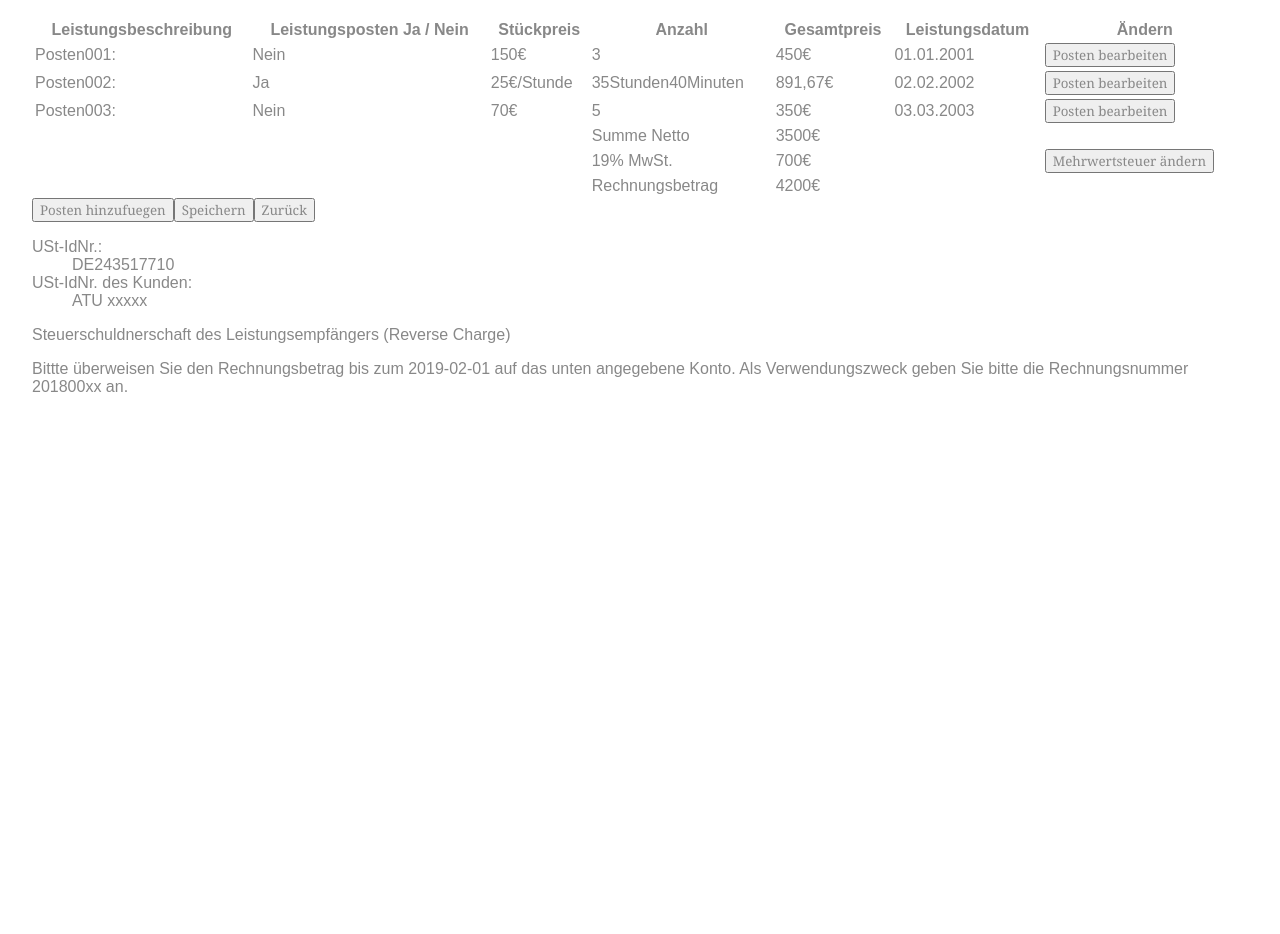
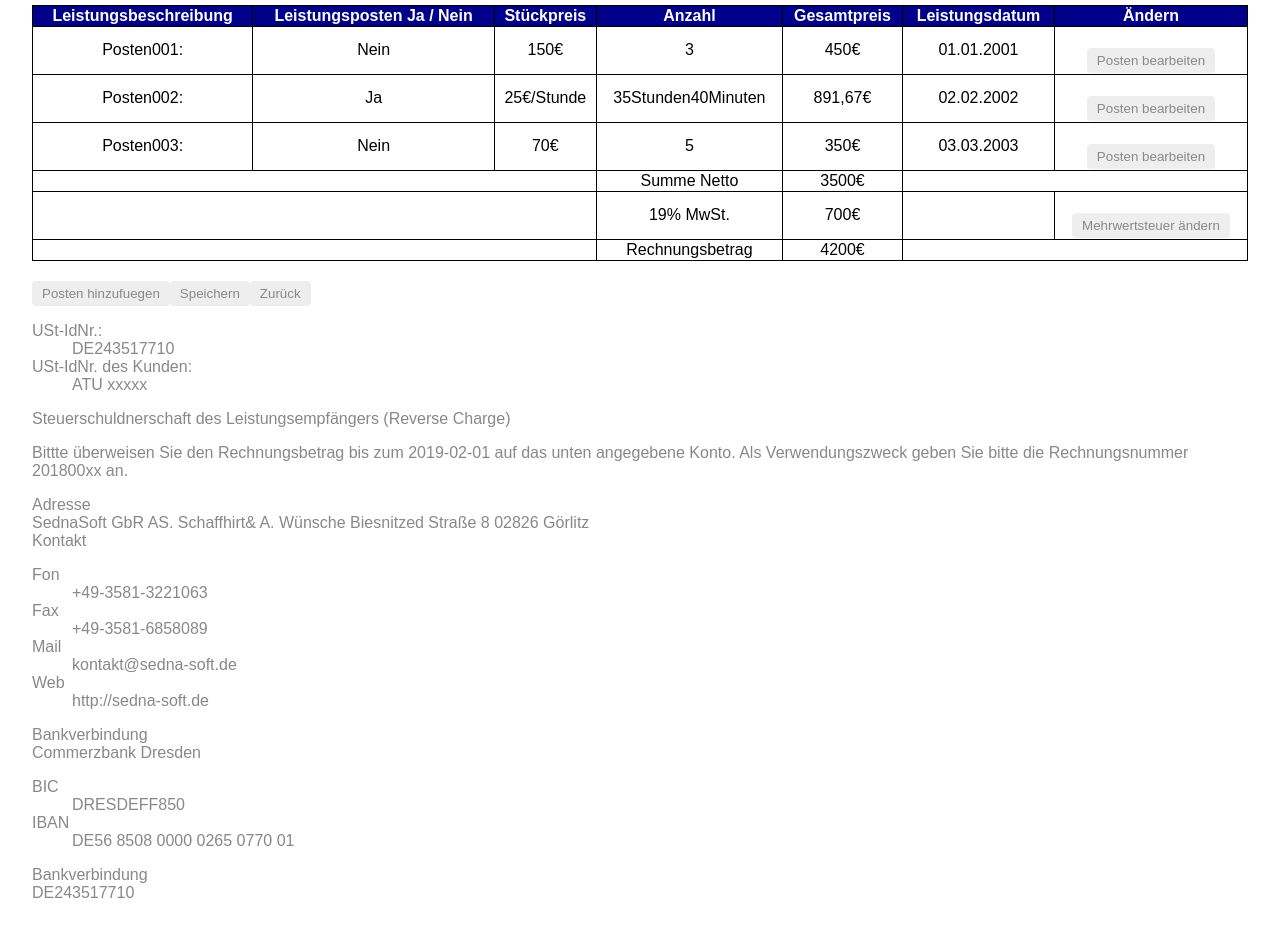
Before and after one commit to Hendrik26/invoice-frontend, an Angular app: page / in a window 1280 px wide. Shown: the part 944-1878 px from the top of the page. Before the commit the page ends 1372 px from the top, so only its background shows below. Built offline with nearby package versions, Linux system fonts and the light colour scheme.

Commit message:
Finish element footer in invoice-detail-component.html.

```diff
--- a/src/app/invoice-detail/invoice-detail.component.css
+++ b/src/app/invoice-detail/invoice-detail.component.css
@@ -1,3 +1,75 @@
+/* table CSS styles */
+
+table, th, td {
+  border: 1px solid black;
+}
+
 table {
-  width: 100%
+  border-collapse: collapse;
+  width: 100%;
 }
+
+th {
+  text-align: center;
+  background-color: darkblue;
+  font-weight: bold;
+  color: white;
+}
+
+td {
+  text-align: center;
+  color: black;
+}
+
+grid-container {
+  display: grid;
+  grid: 150px / auto auto auto;
+}
+
+/* remainder CSS styles */
+h1 {
+  font-size: 1.2em;
+  color: #999;
+  margin-bottom: 0;
+}
+
+h2 {
+  font-size: 2em;
+  margin-top: 0;
+  padding-top: 0;
+}
+
+label {
+  display: inline-block;
+  width: 3em;
+  margin: .5em 0;
+  color: #607D8B;
+  font-weight: bold;
+}
+
+input {
+  height: 2em;
+  font-size: 1em;
+  padding-left: .4em;
+}
+
+button {
+  margin-top: 20px;
+  font-family: Arial;
+  background-color: #eee;
+  border: none;
+  padding: 5px 10px;
+  border-radius: 4px;
+  cursor: pointer;
+  cursor: hand;
+}
+
+button:hover {
+  background-color: #cfd8dc;
+}
+
+button:disabled {
+  background-color: #eee;
+  color: #ccc;
+  cursor: auto;
+}
--- a/src/app/invoice-detail/invoice-detail.component.html
+++ b/src/app/invoice-detail/invoice-detail.component.html
@@ -107,7 +107,9 @@
         <td class="tablefooter">19% MwSt.</td>
         <td class="tablefooter">700€</td>
         <td class="tablefooter"></td>
-        <td class="tablefooter"><button type="button">Mehrwertsteuer ändern</button></td>
+        <td class="tablefooter">
+          <button type="button">Mehrwertsteuer ändern</button>
+        </td>
       </tr>
       <tr>
         <td class="tablefooter" colspan="3"></td>
@@ -132,4 +134,40 @@
     <p>Bittte überweisen Sie den Rechnungsbetrag bis zum 2019-02-01 auf das unten angegebene Konto.
       Als Verwendungszweck geben Sie bitte die Rechnungsnummer 201800xx an.</p>
   </main>
+  <footer>
+    <div class="adress">
+      <div class="important">Adresse</div>
+      SednaSoft GbR
+      AS. Schaffhirt& A. Wünsche
+      Biesnitzed Straße 8
+      02826 Görlitz
+    </div>
+    <div class="contact">
+      <div class="important">Kontakt</div>
+      <dl>
+        <dt>Fon</dt>
+        <dd>+49-3581-3221063</dd>
+        <dt>Fax</dt>
+        <dd>+49-3581-6858089</dd>
+        <dt>Mail</dt>
+        <dd>kontakt@sedna-soft.de</dd>
+        <dt>Web</dt>
+        <dd>http://sedna-soft.de</dd>
+      </dl>
+    </div>
+    <div class="bankconnection">
+      <div class="important">Bankverbindung</div>
+      Commerzbank Dresden
+      <dl>
+        <dt>BIC</dt>
+        <dd>DRESDEFF850</dd>
+        <dt>IBAN</dt>
+        <dd>DE56 8508 0000 0265 0770 01</dd>
+      </dl>
+    </div>
+    <div class="tax-number">
+      <div class="important">Bankverbindung</div>
+      DE243517710
+    </div>
+  </footer>
 </div>
```
